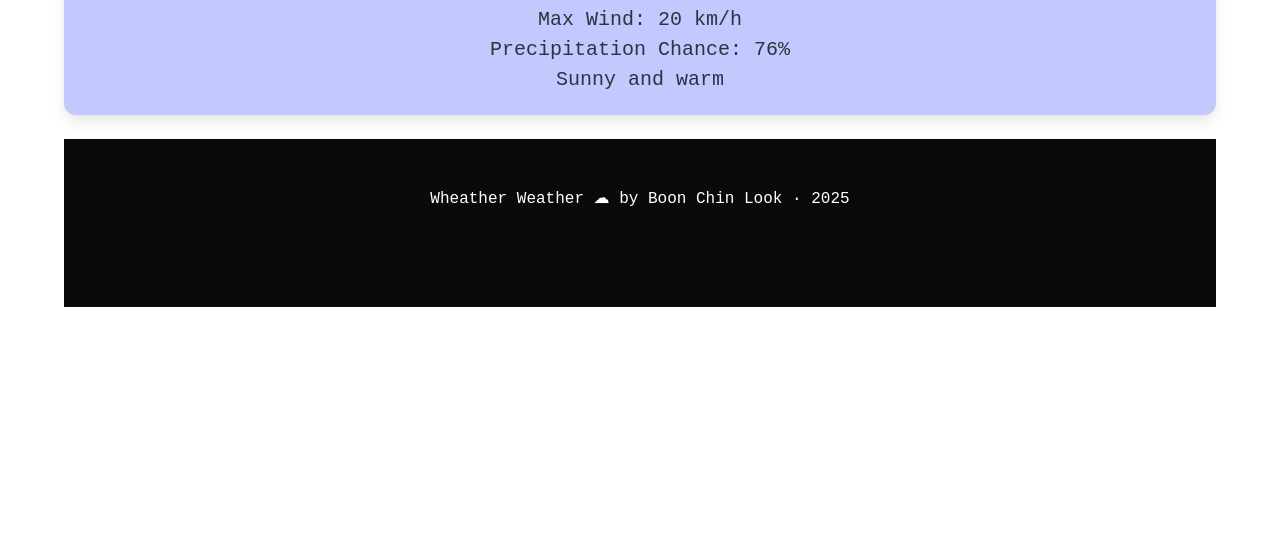
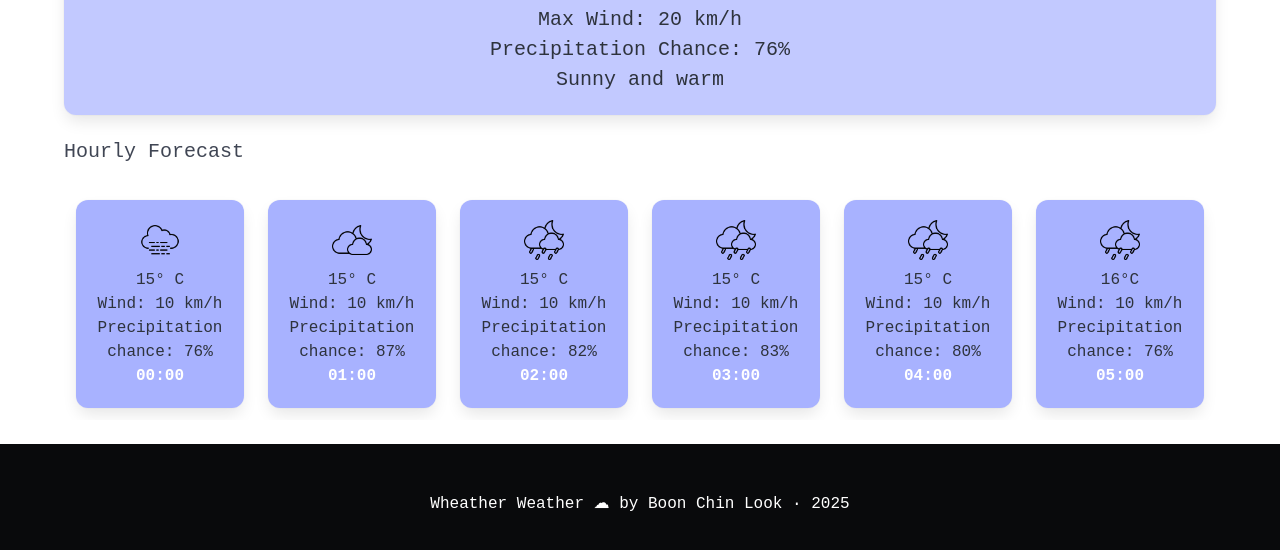
Before and after one commit to BoonChinLook/whether-weather-app, an Eleventy site: page city-lisbon.html in a window 1280 px wide. Shown: the part 358-908 px from the top of the page. Before the commit the page ends 800 px from the top, so only its background shows below. Built offline with nearby package versions, Linux system fonts and the light colour scheme; Eleventy itself is replaced by a stand-in of ours; files that its build step writes are made by us from their sources.

Commit message:
add hourly forcast for city-lisbon.html

```diff
--- a/city-lisbon.html
+++ b/city-lisbon.html
@@ -59,6 +59,83 @@
         <p class="is-size-5">Sunny and warm</p>
       </section>
 
+
+      <!-- hourly forcasts -->
+      <h2 class="subtitle">Hourly Forecast</h2>
+      <section class="is-flex is-overflow-x-auto">
+        <div class="column is-2 has-text-centered">
+          <div class="box has-background-link-85 has-text-grey-darker">
+            <img src="/images/misty.png" width="40" />
+            <p>15° C</p>
+            <p>Wind: 10 km/h</p>
+            <p>Precipitation chance: 76%</p>
+            <p class="has-text-white has-text-weight-bold">00:00</p>
+          </div>
+        </div>
+
+        <div class="column is-2 has-text-centered">
+          <div class="box has-background-link-85 has-text-grey-darker">
+            <img src="/images/night-cloudy.png" width="40" />
+            <p>15° C</p>
+            <p>Wind: 10 km/h</p>
+            <p>Precipitation chance: 87%</p>
+            <p class="has-text-white has-text-weight-bold">01:00</p>
+          </div>
+        </div>
+
+        <div class="column is-2 has-text-centered">
+          <div class="box has-background-link-85 has-text-grey-darker">
+            <img src="/images/night-rain.png" width="40" />
+            <p>15° C</p>
+            <p>Wind: 10 km/h</p>
+            <p>Precipitation chance: 82%</p>
+            <p class="has-text-white has-text-weight-bold">02:00</p>
+          </div>
+        </div>
+
+        <div class="column is-2 has-text-centered">
+          <div class="box has-background-link-85 has-text-grey-darker">
+            <img src="/images/night-rain.png" width="40" />
+            <p>15° C</p>
+            <p>Wind: 10 km/h</p>
+            <p>Precipitation chance: 83%</p>
+            <p class="has-text-white has-text-weight-bold">03:00</p>
+          </div>
+        </div>
+
+        <div class="column is-2 has-text-centered">
+          <div class="box has-background-link-85 has-text-grey-darker">
+            <img src="/images/night-rain.png" width="40" />
+            <p>15° C</p>
+            <p>Wind: 10 km/h</p>
+            <p>Precipitation chance: 80%</p>
+            <p class="has-text-white has-text-weight-bold">04:00</p>
+          </div>
+        </div>
+
+        <div class="column is-2 has-text-centered">
+          <div class="box has-background-link-85 has-text-grey-darker">
+            <img src="/images/night-rain.png" width="40" />
+            <p>16°C</p>
+            <p>Wind: 10 km/h</p>
+            <p>Precipitation chance: 76%</p>
+            <p class="has-text-white has-text-weight-bold">05:00</p>
+          </div>
+        </div>
+
+        <div class="column is-2 has-text-centered">
+          <div class="box has-background-link-85 has-text-grey-darker">
+            <img src="/images/night-cloudy.png" width="40" />
+            <p>16°C</p>
+            <p>Wind: 10 km/h</p>
+             <p>Precipitation chance: 0%</p>
+            <p class="has-text-white has-text-weight-bold">06:00</p>
+          </div>
+        </div>
+      </section>
+
+    </main>
+
      <!-- footer -->
     <footer class="footer mt-5 has-background-black has-text-white">
       <div class="container">
```
